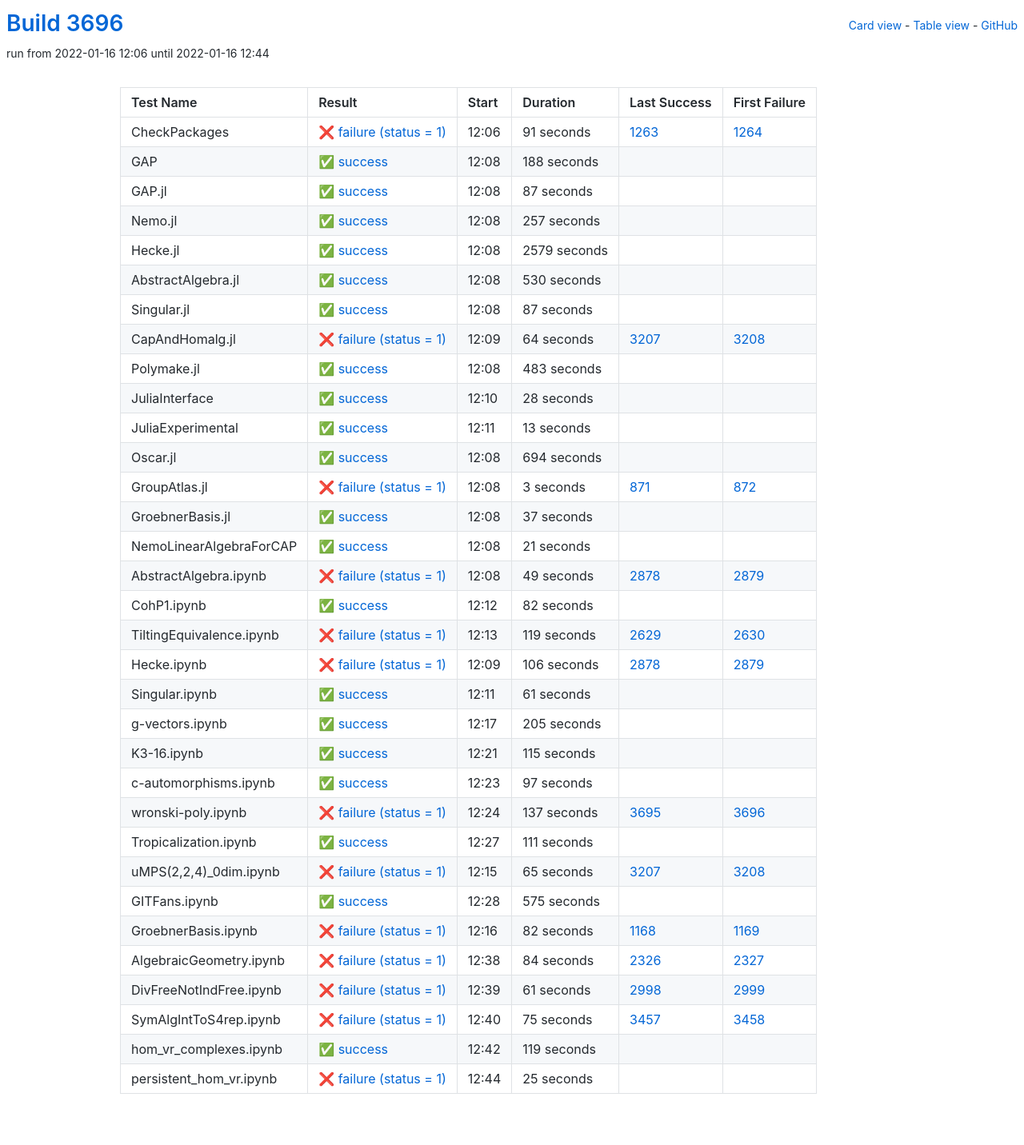
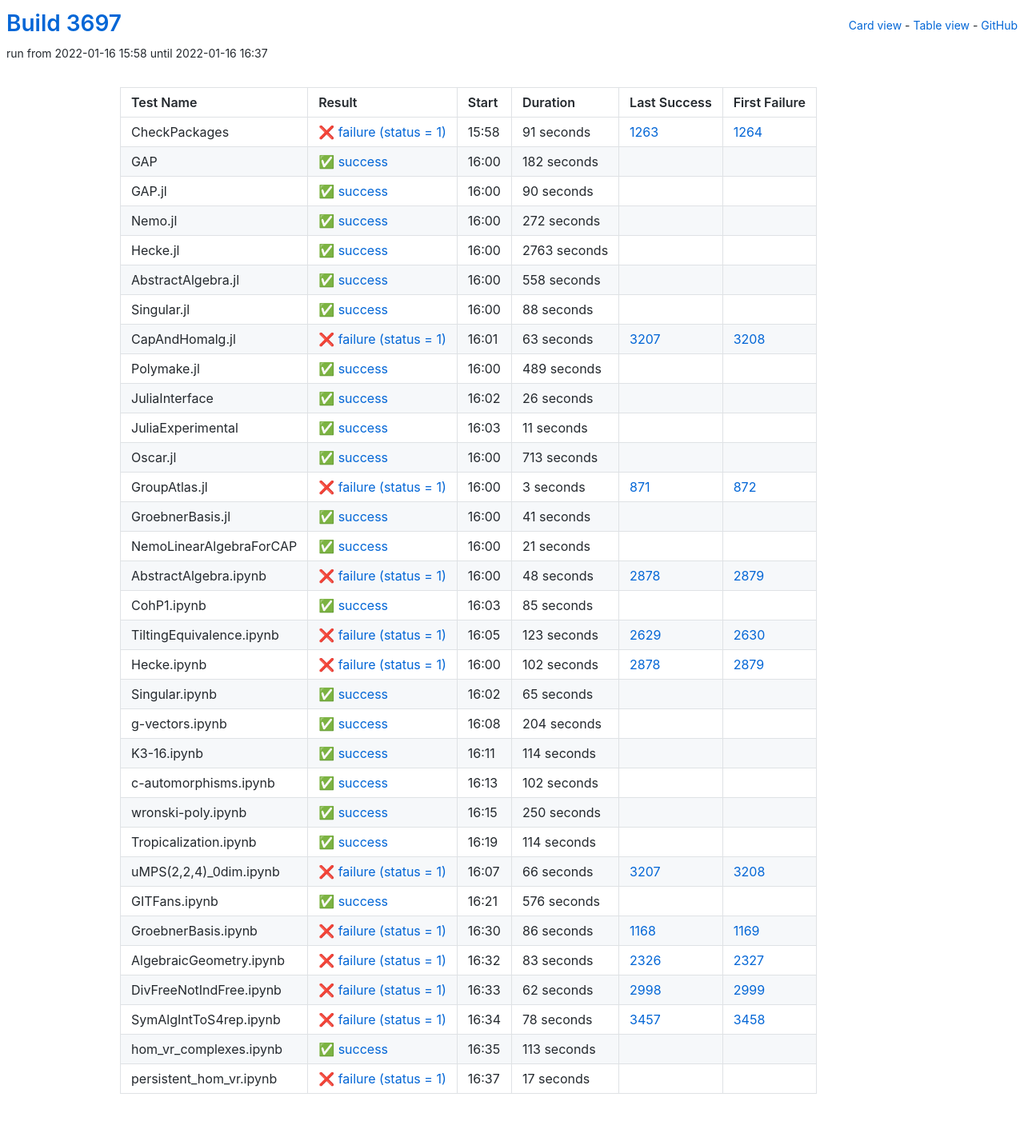
Before and after one commit to oscar-system/oscar-ci-status-stable, a Jekyll site: the page built from table.html, in a window 1280 px wide. Shown: the whole page at 80% size. Built offline with Jekyll 4.4.1, drawn with Linux system fonts in a browser that asks for light colours.

Commit message:
Build #3697

```diff
--- a/_data/ci.yml
+++ b/_data/ci.yml
@@ -1,6 +1,6 @@
 ---
-build: 3696
-build_url: https://oscarci.mathematik.uni-kl.de/job/oscar-stable/3696/
+build: 3697
+build_url: https://oscarci.mathematik.uni-kl.de/job/oscar-stable/3697/
 job: oscar-stable
 organization: oscar-system
 repo: oscar-ci-status-stable
@@ -8,8 +8,8 @@ repourl: https://github.com/oscar-system/oscar-ci-status-stable
 tests:
 - name: CheckPackages
   id: checkpackages
-  log: https://oscarci.mathematik.uni-kl.de/job/oscar-stable/3696/artifact/logs/build-3696/CheckPackages.log
-  start: 2022-01-16 12:06
+  log: https://oscarci.mathematik.uni-kl.de/job/oscar-stable/3697/artifact/logs/build-3697/CheckPackages.log
+  start: 2022-01-16 15:58
   success: false
   exitcode: 1
   status: failure
@@ -20,140 +20,140 @@ tests:
   first_failure_url: https://oscarci.mathematik.uni-kl.de/job/oscar-stable/1264/
 - name: GAP
   id: gap
-  log: https://oscarci.mathematik.uni-kl.de/job/oscar-stable/3696/artifact/logs/build-3696/GAP.log
-  start: 2022-01-16 12:08
+  log: https://oscarci.mathematik.uni-kl.de/job/oscar-stable/3697/artifact/logs/build-3697/GAP.log
+  start: 2022-01-16 16:00
   success: true
   exitcode: 0
   status: success
-  duration: 188
+  duration: 182
   last_success: false
   last_success_url:
   first_failure: false
   first_failure_url:
 - name: GAP.jl
   id: gap-jl
-  log: https://oscarci.mathematik.uni-kl.de/job/oscar-stable/3696/artifact/logs/build-3696/GAP.jl.log
-  start: 2022-01-16 12:08
+  log: https://oscarci.mathematik.uni-kl.de/job/oscar-stable/3697/artifact/logs/build-3697/GAP.jl.log
+  start: 2022-01-16 16:00
   success: true
   exitcode: 0
   status: success
-  duration: 87
+  duration: 90
   last_success: false
   last_success_url:
   first_failure: false
   first_failure_url:
 - name: Nemo.jl
   id: nemo-jl
-  log: https://oscarci.mathematik.uni-kl.de/job/oscar-stable/3696/artifact/logs/build-3696/Nemo.jl.log
-  start: 2022-01-16 12:08
+  log: https://oscarci.mathematik.uni-kl.de/job/oscar-stable/3697/artifact/logs/build-3697/Nemo.jl.log
+  start: 2022-01-16 16:00
   success: true
   exitcode: 0
   status: success
-  duration: 257
+  duration: 272
   last_success: false
   last_success_url:
   first_failure: false
   first_failure_url:
 - name: Hecke.jl
   id: hecke-jl
-  log: https://oscarci.mathematik.uni-kl.de/job/oscar-stable/3696/artifact/logs/build-3696/Hecke.jl.log
-  start: 2022-01-16 12:08
+  log: https://oscarci.mathematik.uni-kl.de/job/oscar-stable/3697/artifact/logs/build-3697/Hecke.jl.log
+  start: 2022-01-16 16:00
   success: true
   exitcode: 0
   status: success
-  duration: 2579
+  duration: 2763
   last_success: false
   last_success_url:
   first_failure: false
   first_failure_url:
 - name: AbstractAlgebra.jl
   id: abstractalgebra-jl
-  log: https://oscarci.mathematik.uni-kl.de/job/oscar-stable/3696/artifact/logs/build-3696/AbstractAlgebra.jl.log
-  start: 2022-01-16 12:08
+  log: https://oscarci.mathematik.uni-kl.de/job/oscar-stable/3697/artifact/logs/build-3697/AbstractAlgebra.jl.log
+  start: 2022-01-16 16:00
   success: true
   exitcode: 0
   status: success
-  duration: 530
+  duration: 558
   last_success: false
   last_success_url:
   first_failure: false
   first_failure_url:
 - name: Singular.jl
   id: singular-jl
-  log: https://oscarci.mathematik.uni-kl.de/job/oscar-stable/3696/artifact/logs/build-3696/Singular.jl.log
-  start: 2022-01-16 12:08
+  log: https://oscarci.mathematik.uni-kl.de/job/oscar-stable/3697/artifact/logs/build-3697/Singular.jl.log
+  start: 2022-01-16 16:00
   success: true
   exitcode: 0
   status: success
-  duration: 87
+  duration: 88
   last_success: false
   last_success_url:
   first_failure: false
   first_failure_url:
 - name: CapAndHomalg.jl
   id: capandhomalg-jl
-  log: https://oscarci.mathematik.uni-kl.de/job/oscar-stable/3696/artifact/logs/build-3696/CapAndHomalg.jl.log
-  start: 2022-01-16 12:09
+  log: https://oscarci.mathematik.uni-kl.de/job/oscar-stable/3697/artifact/logs/build-3697/CapAndHomalg.jl.log
+  start: 2022-01-16 16:01
   success: false
   exitcode: 1
   status: failure
-  duration: 64
+  duration: 63
   last_success: 3207
   last_success_url: https://oscarci.mathematik.uni-kl.de/job/oscar-stable/3207/
   first_failure: 3208
   first_failure_url: https://oscarci.mathematik.uni-kl.de/job/oscar-stable/3208/
 - name: Polymake.jl
   id: polymake-jl
-  log: https://oscarci.mathematik.uni-kl.de/job/oscar-stable/3696/artifact/logs/build-3696/Polymake.jl.log
-  start: 2022-01-16 12:08
+  log: https://oscarci.mathematik.uni-kl.de/job/oscar-stable/3697/artifact/logs/build-3697/Polymake.jl.log
+  start: 2022-01-16 16:00
   success: true
   exitcode: 0
   status: success
-  duration: 483
+  duration: 489
   last_success: false
   last_success_url:
   first_failure: false
   first_failure_url:
 - name: JuliaInterface
   id: juliainterface
-  log: https://oscarci.mathematik.uni-kl.de/job/oscar-stable/3696/artifact/logs/build-3696/JuliaInterface.log
-  start: 2022-01-16 12:10
+  log: https://oscarci.mathematik.uni-kl.de/job/oscar-stable/3697/artifact/logs/build-3697/JuliaInterface.log
+  start: 2022-01-16 16:02
   success: true
   exitcode: 0
   status: success
-  duration: 28
+  duration: 26
   last_success: false
   last_success_url:
   first_failure: false
   first_failure_url:
 - name: JuliaExperimental
   id: juliaexperimental
-  log: https://oscarci.mathematik.uni-kl.de/job/oscar-stable/3696/artifact/logs/build-3696/JuliaExperimental.log
-  start: 2022-01-16 12:11
+  log: https://oscarci.mathematik.uni-kl.de/job/oscar-stable/3697/artifact/logs/build-3697/JuliaExperimental.log
+  start: 2022-01-16 16:03
   success: true
   exitcode: 0
   status: success
-  duration: 13
+  duration: 11
   last_success: false
   last_success_url:
   first_failure: false
   first_failure_url:
 - name: Oscar.jl
   id: oscar-jl
-  log: https://oscarci.mathematik.uni-kl.de/job/oscar-stable/3696/artifact/logs/build-3696/Oscar.jl.log
-  start: 2022-01-16 12:08
+  log: https://oscarci.mathematik.uni-kl.de/job/oscar-stable/3697/artifact/logs/build-3697/Oscar.jl.log
+  start: 2022-01-16 16:00
   success: true
   exitcode: 0
   status: success
-  duration: 694
+  duration: 713
   last_success: false
   last_success_url:
   first_failure: false
   first_failure_url:
 - name: GroupAtlas.jl
   id: groupatlas-jl
-  log: https://oscarci.mathematik.uni-kl.de/job/oscar-stable/3696/artifact/logs/build-3696/GroupAtlas.jl.log
-  start: 2022-01-16 12:08
+  log: https://oscarci.mathematik.uni-kl.de/job/oscar-stable/3697/artifact/logs/build-3697/GroupAtlas.jl.log
+  start: 2022-01-16 16:00
   success: false
   exitcode: 1
   status: failure
@@ -164,20 +164,20 @@ tests:
   first_failure_url: https://oscarci.mathematik.uni-kl.de/job/oscar-stable/872/
 - name: GroebnerBasis.jl
   id: groebnerbasis-jl
-  log: https://oscarci.mathematik.uni-kl.de/job/oscar-stable/3696/artifact/logs/build-3696/GroebnerBasis.jl.log
-  start: 2022-01-16 12:08
+  log: https://oscarci.mathematik.uni-kl.de/job/oscar-stable/3697/artifact/logs/build-3697/GroebnerBasis.jl.log
+  start: 2022-01-16 16:00
   success: true
   exitcode: 0
   status: success
-  duration: 37
+  duration: 41
   last_success: false
   last_success_url:
   first_failure: false
   first_failure_url:
 - name: NemoLinearAlgebraForCAP
   id: nemolinearalgebraforcap
-  log: https://oscarci.mathematik.uni-kl.de/job/oscar-stable/3696/artifact/logs/build-3696/NemoLinearAlgebraForCAP.log
-  start: 2022-01-16 12:08
+  log: https://oscarci.mathematik.uni-kl.de/job/oscar-stable/3697/artifact/logs/build-3697/NemoLinearAlgebraForCAP.log
+  start: 2022-01-16 16:00
   success: true
   exitcode: 0
   status: success
@@ -188,216 +188,216 @@ tests:
   first_failure_url:
 - name: AbstractAlgebra.ipynb
   id: abstractalgebra-ipynb
-  log: https://oscarci.mathematik.uni-kl.de/job/oscar-stable/3696/artifact/logs/build-3696/AbstractAlgebra.ipynb.log
-  start: 2022-01-16 12:08
+  log: https://oscarci.mathematik.uni-kl.de/job/oscar-stable/3697/artifact/logs/build-3697/AbstractAlgebra.ipynb.log
+  start: 2022-01-16 16:00
   success: false
   exitcode: 1
   status: failure
-  duration: 49
+  duration: 48
   last_success: 2878
   last_success_url: https://oscarci.mathematik.uni-kl.de/job/oscar-stable/2878/
   first_failure: 2879
   first_failure_url: https://oscarci.mathematik.uni-kl.de/job/oscar-stable/2879/
 - name: CohP1.ipynb
   id: cohp1-ipynb
-  log: https://oscarci.mathematik.uni-kl.de/job/oscar-stable/3696/artifact/logs/build-3696/CohP1.ipynb.log
-  start: 2022-01-16 12:12
+  log: https://oscarci.mathematik.uni-kl.de/job/oscar-stable/3697/artifact/logs/build-3697/CohP1.ipynb.log
+  start: 2022-01-16 16:03
   success: true
   exitcode: 0
   status: success
-  duration: 82
+  duration: 85
   last_success: false
   last_success_url:
   first_failure: false
   first_failure_url:
 - name: TiltingEquivalence.ipynb
   id: tiltingequivalence-ipynb
-  log: https://oscarci.mathematik.uni-kl.de/job/oscar-stable/3696/artifact/logs/build-3696/TiltingEquivalence.ipynb.log
-  start: 2022-01-16 12:13
+  log: https://oscarci.mathematik.uni-kl.de/job/oscar-stable/3697/artifact/logs/build-3697/TiltingEquivalence.ipynb.log
+  start: 2022-01-16 16:05
   success: false
   exitcode: 1
   status: failure
-  duration: 119
+  duration: 123
   last_success: 2629
   last_success_url: https://oscarci.mathematik.uni-kl.de/job/oscar-stable/2629/
   first_failure: 2630
   first_failure_url: https://oscarci.mathematik.uni-kl.de/job/oscar-stable/2630/
 - name: Hecke.ipynb
   id: hecke-ipynb
-  log: https://oscarci.mathematik.uni-kl.de/job/oscar-stable/3696/artifact/logs/build-3696/Hecke.ipynb.log
-  start: 2022-01-16 12:09
+  log: https://oscarci.mathematik.uni-kl.de/job/oscar-stable/3697/artifact/logs/build-3697/Hecke.ipynb.log
+  start: 2022-01-16 16:00
   success: false
   exitcode: 1
   status: failure
-  duration: 106
+  duration: 102
   last_success: 2878
   last_success_url: https://oscarci.mathematik.uni-kl.de/job/oscar-stable/2878/
   first_failure: 2879
   first_failure_url: https://oscarci.mathematik.uni-kl.de/job/oscar-stable/2879/
 - name: Singular.ipynb
   id: singular-ipynb
-  log: https://oscarci.mathematik.uni-kl.de/job/oscar-stable/3696/artifact/logs/build-3696/Singular.ipynb.log
-  start: 2022-01-16 12:11
+  log: https://oscarci.mathematik.uni-kl.de/job/oscar-stable/3697/artifact/logs/build-3697/Singular.ipynb.log
+  start: 2022-01-16 16:02
   success: true
   exitcode: 0
   status: success
-  duration: 61
+  duration: 65
   last_success: false
   last_success_url:
   first_failure: false
   first_failure_url:
 - name: g-vectors.ipynb
   id: g-vectors-ipynb
-  log: https://oscarci.mathematik.uni-kl.de/job/oscar-stable/3696/artifact/logs/build-3696/g-vectors.ipynb.log
-  start: 2022-01-16 12:17
+  log: https://oscarci.mathematik.uni-kl.de/job/oscar-stable/3697/artifact/logs/build-3697/g-vectors.ipynb.log
+  start: 2022-01-16 16:08
   success: true
   exitcode: 0
   status: success
-  duration: 205
+  duration: 204
   last_success: false
   last_success_url:
   first_failure: false
   first_failure_url:
 - name: K3-16.ipynb
   id: k3-16-ipynb
-  log: https://oscarci.mathematik.uni-kl.de/job/oscar-stable/3696/artifact/logs/build-3696/K3-16.ipynb.log
-  start: 2022-01-16 12:21
+  log: https://oscarci.mathematik.uni-kl.de/job/oscar-stable/3697/artifact/logs/build-3697/K3-16.ipynb.log
+  start: 2022-01-16 16:11
   success: true
   exitcode: 0
   status: success
-  duration: 115
+  duration: 114
   last_success: false
   last_success_url:
   first_failure: false
   first_failure_url:
 - name: c-automorphisms.ipynb
   id: c-automorphisms-ipynb
-  log: https://oscarci.mathematik.uni-kl.de/job/oscar-stable/3696/artifact/logs/build-3696/c-automorphisms.ipynb.log
-  start: 2022-01-16 12:23
+  log: https://oscarci.mathematik.uni-kl.de/job/oscar-stable/3697/artifact/logs/build-3697/c-automorphisms.ipynb.log
+  start: 2022-01-16 16:13
   success: true
   exitcode: 0
   status: success
-  duration: 97
+  duration: 102
   last_success: false
   last_success_url:
   first_failure: false
   first_failure_url:
 - name: wronski-poly.ipynb
   id: wronski-poly-ipynb
-  log: https://oscarci.mathematik.uni-kl.de/job/oscar-stable/3696/artifact/logs/build-3696/wronski-poly.ipynb.log
-  start: 2022-01-16 12:24
-  success: false
-  exitcode: 1
-  status: failure
-  duration: 137
-  last_success: 3695
-  last_success_url: https://oscarci.mathematik.uni-kl.de/job/oscar-stable/3695/
-  first_failure: 3696
-  first_failure_url: https://oscarci.mathematik.uni-kl.de/job/oscar-stable/3696/
-- name: Tropicalization.ipynb
-  id: tropicalization-ipynb
-  log: https://oscarci.mathematik.uni-kl.de/job/oscar-stable/3696/artifact/logs/build-3696/Tropicalization.ipynb.log
-  start: 2022-01-16 12:27
+  log: https://oscarci.mathematik.uni-kl.de/job/oscar-stable/3697/artifact/logs/build-3697/wronski-poly.ipynb.log
+  start: 2022-01-16 16:15
   success: true
   exitcode: 0
   status: success
-  duration: 111
+  duration: 250
+  last_success: false
+  last_success_url:
+  first_failure: false
+  first_failure_url:
+- name: Tropicalization.ipynb
+  id: tropicalization-ipynb
+  log: https://oscarci.mathematik.uni-kl.de/job/oscar-stable/3697/artifact/logs/build-3697/Tropicalization.ipynb.log
+  start: 2022-01-16 16:19
+  success: true
+  exitcode: 0
+  status: success
+  duration: 114
   last_success: false
   last_success_url:
   first_failure: false
   first_failure_url:
 - name: uMPS(2,2,4)_0dim.ipynb
   id: umps-2-2-4-0dim-ipynb
-  log: https://oscarci.mathematik.uni-kl.de/job/oscar-stable/3696/artifact/logs/build-3696/uMPS-2-2-4-_0dim.ipynb.log
-  start: 2022-01-16 12:15
+  log: https://oscarci.mathematik.uni-kl.de/job/oscar-stable/3697/artifact/logs/build-3697/uMPS-2-2-4-_0dim.ipynb.log
+  start: 2022-01-16 16:07
   success: false
   exitcode: 1
   status: failure
-  duration: 65
+  duration: 66
   last_success: 3207
   last_success_url: https://oscarci.mathematik.uni-kl.de/job/oscar-stable/3207/
   first_failure: 3208
   first_failure_url: https://oscarci.mathematik.uni-kl.de/job/oscar-stable/3208/
 - name: GITFans.ipynb
   id: gitfans-ipynb
-  log: https://oscarci.mathematik.uni-kl.de/job/oscar-stable/3696/artifact/logs/build-3696/GITFans.ipynb.log
-  start: 2022-01-16 12:28
+  log: https://oscarci.mathematik.uni-kl.de/job/oscar-stable/3697/artifact/logs/build-3697/GITFans.ipynb.log
+  start: 2022-01-16 16:21
   success: true
   exitcode: 0
   status: success
-  duration: 575
+  duration: 576
   last_success: false
   last_success_url:
   first_failure: false
   first_failure_url:
 - name: GroebnerBasis.ipynb
   id: groebnerbasis-ipynb
-  log: https://oscarci.mathematik.uni-kl.de/job/oscar-stable/3696/artifact/logs/build-3696/GroebnerBasis.ipynb.log
-  start: 2022-01-16 12:16
+  log: https://oscarci.mathematik.uni-kl.de/job/oscar-stable/3697/artifact/logs/build-3697/GroebnerBasis.ipynb.log
+  start: 2022-01-16 16:30
   success: false
   exitcode: 1
   status: failure
-  duration: 82
+  duration: 86
   last_success: 1168
   last_success_url: https://oscarci.mathematik.uni-kl.de/job/oscar-stable/1168/
   first_failure: 1169
   first_failure_url: https://oscarci.mathematik.uni-kl.de/job/oscar-stable/1169/
 - name: AlgebraicGeometry.ipynb
   id: algebraicgeometry-ipynb
-  log: https://oscarci.mathematik.uni-kl.de/job/oscar-stable/3696/artifact/logs/build-3696/AlgebraicGeometry.ipynb.log
-  start: 2022-01-16 12:38
+  log: https://oscarci.mathematik.uni-kl.de/job/oscar-stable/3697/artifact/logs/build-3697/AlgebraicGeometry.ipynb.log
+  start: 2022-01-16 16:32
   success: false
   exitcode: 1
   status: failure
-  duration: 84
+  duration: 83
   last_success: 2326
   last_success_url: https://oscarci.mathematik.uni-kl.de/job/oscar-stable/2326/
   first_failure: 2327
   first_failure_url: https://oscarci.mathematik.uni-kl.de/job/oscar-stable/2327/
 - name: DivFreeNotIndFree.ipynb
   id: divfreenotindfree-ipynb
-  log: https://oscarci.mathematik.uni-kl.de/job/oscar-stable/3696/artifact/logs/build-3696/DivFreeNotIndFree.ipynb.log
-  start: 2022-01-16 12:39
+  log: https://oscarci.mathematik.uni-kl.de/job/oscar-stable/3697/artifact/logs/build-3697/DivFreeNotIndFree.ipynb.log
+  start: 2022-01-16 16:33
   success: false
   exitcode: 1
   status: failure
-  duration: 61
+  duration: 62
   last_success: 2998
   last_success_url: https://oscarci.mathematik.uni-kl.de/job/oscar-stable/2998/
   first_failure: 2999
   first_failure_url: https://oscarci.mathematik.uni-kl.de/job/oscar-stable/2999/
 - name: SymAlgIntToS4rep.ipynb
   id: symalginttos4rep-ipynb
-  log: https://oscarci.mathematik.uni-kl.de/job/oscar-stable/3696/artifact/logs/build-3696/SymAlgIntToS4rep.ipynb.log
-  start: 2022-01-16 12:40
+  log: https://oscarci.mathematik.uni-kl.de/job/oscar-stable/3697/artifact/logs/build-3697/SymAlgIntToS4rep.ipynb.log
+  start: 2022-01-16 16:34
   success: false
   exitcode: 1
   status: failure
-  duration: 75
+  duration: 78
   last_success: 3457
   last_success_url: https://oscarci.mathematik.uni-kl.de/job/oscar-stable/3457/
   first_failure: 3458
   first_failure_url: https://oscarci.mathematik.uni-kl.de/job/oscar-stable/3458/
 - name: hom_vr_complexes.ipynb
   id: hom-vr-complexes-ipynb
-  log: https://oscarci.mathematik.uni-kl.de/job/oscar-stable/3696/artifact/logs/build-3696/hom_vr_complexes.ipynb.log
-  start: 2022-01-16 12:42
+  log: https://oscarci.mathematik.uni-kl.de/job/oscar-stable/3697/artifact/logs/build-3697/hom_vr_complexes.ipynb.log
+  start: 2022-01-16 16:35
   success: true
   exitcode: 0
   status: success
-  duration: 119
+  duration: 113
   last_success: false
   last_success_url:
   first_failure: false
   first_failure_url:
 - name: persistent_hom_vr.ipynb
   id: persistent-hom-vr-ipynb
-  log: https://oscarci.mathematik.uni-kl.de/job/oscar-stable/3696/artifact/logs/build-3696/persistent_hom_vr.ipynb.log
-  start: 2022-01-16 12:44
+  log: https://oscarci.mathematik.uni-kl.de/job/oscar-stable/3697/artifact/logs/build-3697/persistent_hom_vr.ipynb.log
+  start: 2022-01-16 16:37
   success: false
   exitcode: 1
   status: failure
-  duration: 25
+  duration: 17
   last_success: false
   last_success_url:
   first_failure: false
```
Also changed, not shown: README.md.
